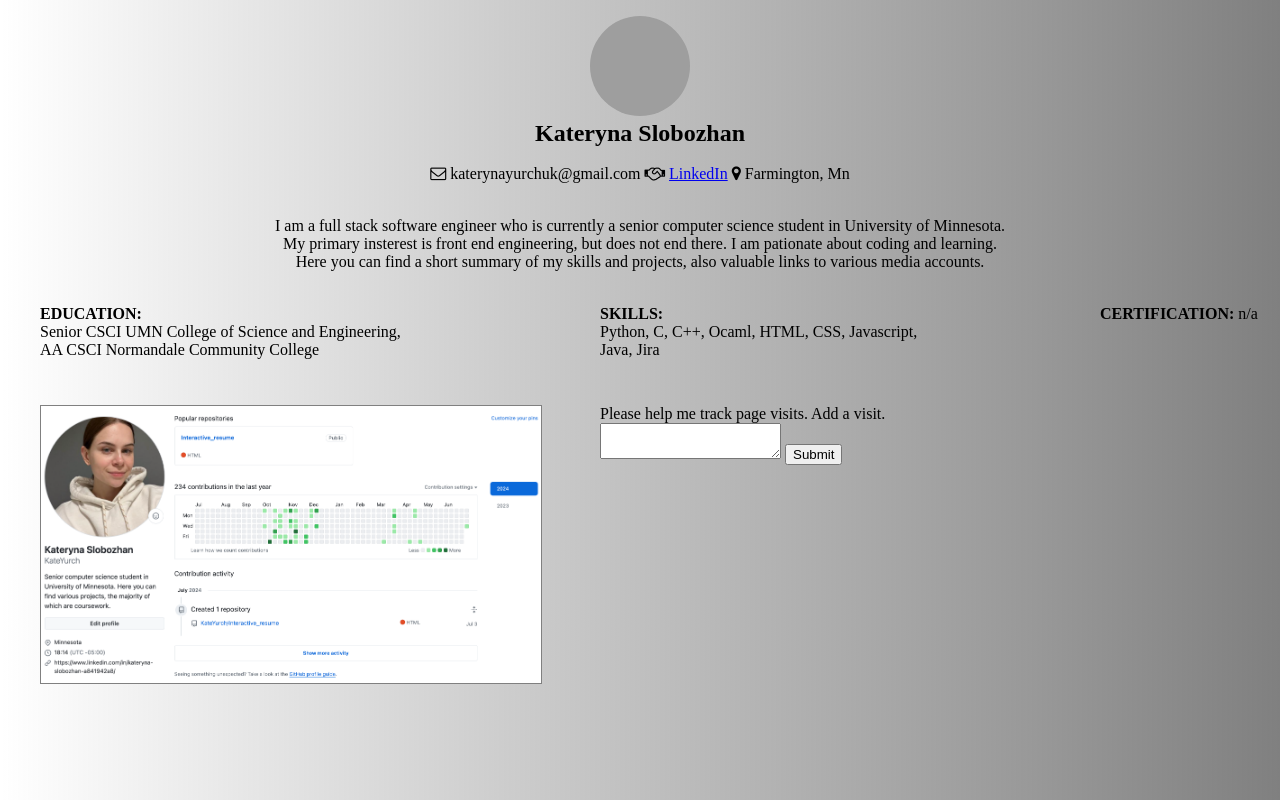
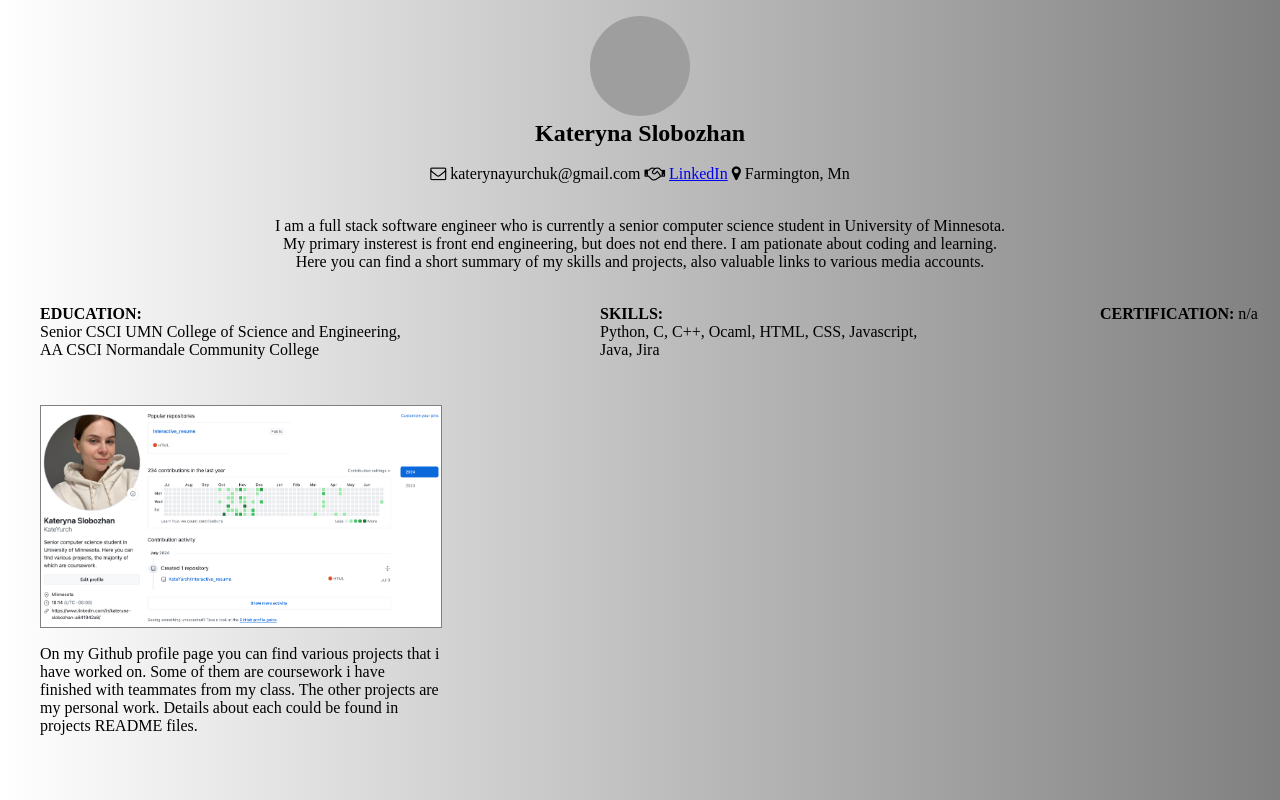
Before and after one commit to KateYurch/Digital_resume, a plain HTML site: page index.html in a window 1280 px wide. Shown: the top 800 px of the page. Drawn offline with Linux system fonts and the light colour scheme; grey boxes are pictures that could not be loaded.

Commit message:
Paragraph for the image added

```diff
--- a/css/master.css
+++ b/css/master.css
@@ -42,14 +42,13 @@ p6 {
     position: absolute;
     margin-top: 100px;
     left: 40px;
-    width: 500px;
+    width: 400px;
     border: 1px solid grey;
 }
 
-
-form {
+p7 {
     position: absolute;
-    margin-top: 100px;
-    left: 600px;
-    width: 300px;
+    margin-top: 340px;
+    left: 40px;
+    width: 400px;
 }
--- a/index.html
+++ b/index.html
@@ -43,11 +43,12 @@
 
     <a href="https://github.com/KateYurch">
         <img id="first" src="images/Screenshot 2024-07-03 at 6.15.54 PM.png" title="Github profile"></img></a>
-    <form action="/thank_you.html">
-        <label for="add a visit">Please help me track page visits. Add a visit.</label>
-        <textarea id="addvisit"></textarea>
-        <input type="submit" value="Submit">
-    </form>
+    <p7>On my Github profile page you can find various projects that i have worked on.
+        Some of them are coursework i have finished with teammates from my class. The other projects are my personal
+        work.
+        Details about each could be found in projects README files.
+    </p7>
+
 
 </body>
 
```
